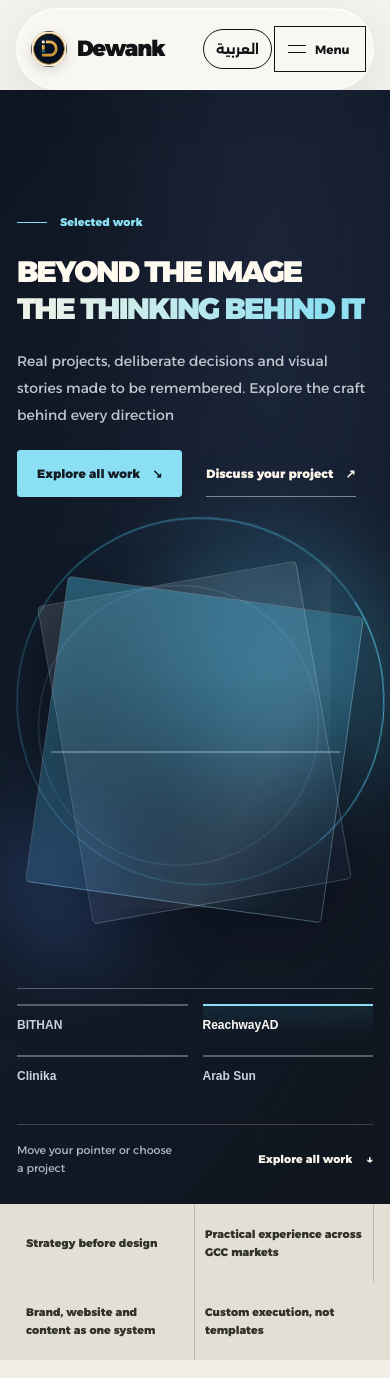
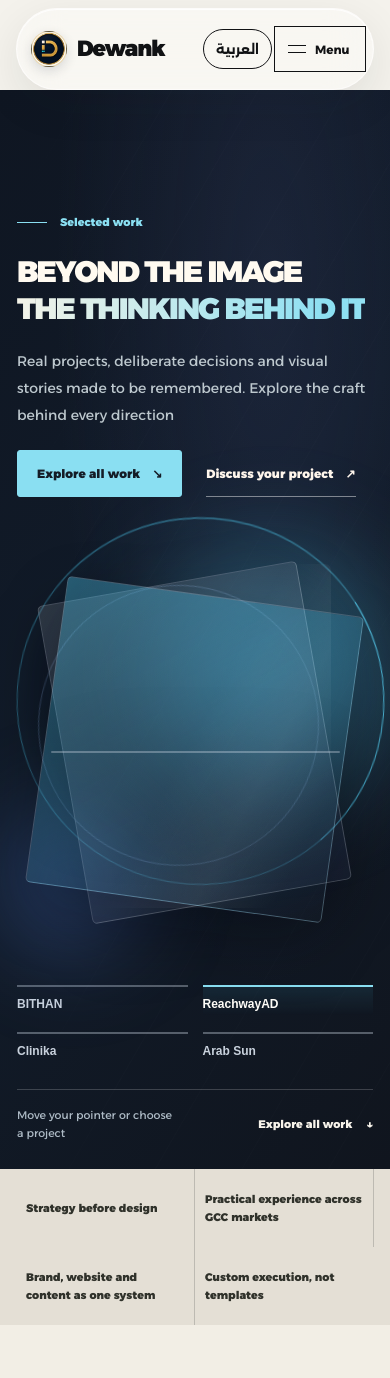
Before and after one commit to mohammedrashad2011-ui/Dewank-2026-website, a Next.js app: page /en/work in a window 390 px wide. Shown: the top 1378 px of the page. Built offline with nearby package versions, Linux system fonts and the light colour scheme.

Commit message:
Tuck four slightly smaller project tabs closer to Work hero imagery and reduce excess vertical gaps

```diff
--- a/app/(ar)/work/work-hero-refinement.css
+++ b/app/(ar)/work/work-hero-refinement.css
@@ -18,7 +18,7 @@ html body .work-cinematic .wk-cinema-visual-column{
   width:100%;
   display:flex;
   flex-direction:column;
-  gap:clamp(13px,1.9vw,26px);
+  gap:clamp(7px,.85vw,12px);
   padding-block:clamp(7px,1.1vw,20px);
 }
 html body .work-cinematic .wk-cinema-scene{
@@ -42,8 +42,8 @@ html body .work-cinematic .wk-cinema-selector{
   width:100%;
   max-width:none;
   margin-top:0;
-  padding:clamp(16px,1.8vw,24px) 0 0;
-  border-top:1px solid rgba(229,236,247,.32);
+  padding:2px 0 0;
+  border-top:0;
 }
 html body .work-cinematic .wk-cinema-selector-top{
   display:flex;
@@ -87,15 +87,15 @@ html body .work-cinematic .wk-cinema-selected-link:focus-visible{
 html body .work-cinematic .wk-cinema-selector-list{
   display:grid;
   grid-template-columns:repeat(4,minmax(0,1fr));
-  gap:clamp(9px,1.2vw,19px);
+  gap:clamp(8px,1vw,15px);
   width:100%;
 }
 html body .work-cinematic .wk-cinema-choice{
   flex-direction:column;
   gap:7px;
   min-width:0;
-  min-height:49px;
-  padding:12px 0 13px;
+  min-height:40px;
+  padding:8px 0 10px;
   border:0;
   border-top:2px solid rgba(223,234,245,.34);
   border-radius:0;
@@ -115,7 +115,7 @@ html body .work-cinematic .wk-cinema-choice.is-active{
 }
 html body .work-cinematic .wk-cinema-choice-name{
   width:100%;
-  font:850 clamp(11px,.93vw,14px)/1.55 Arial,system-ui,sans-serif;
+  font:850 clamp(10px,.82vw,12px)/1.55 Arial,system-ui,sans-serif;
   overflow-wrap:anywhere;
   text-align:start;
   color:inherit;
@@ -125,7 +125,7 @@ html body .work-cinematic .wk-cinema-choice:focus-visible{
   outline-offset:3px;
 }
 html body .work-cinematic .wk-cinema-footer{
-  margin-top:clamp(24px,3vw,39px);
+  margin-top:clamp(13px,1.7vw,24px);
 }
 @media(max-width:1100px){
   html body .work-cinematic .wk-cinema{padding-top:115px}
@@ -152,14 +152,14 @@ html body .work-cinematic .wk-cinema-footer{
 @media(max-width:480px){
   html body .work-cinematic .wk-cinema{padding:100px 17px 23px}
   html body .work-cinematic .wk-cinema-copy{padding:24px 0 12px}
-  html body .work-cinematic .wk-cinema-visual-column{gap:12px;padding-block:3px}
+  html body .work-cinematic .wk-cinema-visual-column{gap:7px;padding-block:3px}
   html body .work-cinematic .wk-cinema-scene{
     min-height:0;
     aspect-ratio:1/.96;
   }
   html body .work-cinematic .wk-cinema-selector{
     margin:0;
-    padding-top:15px;
+    padding-top:2px;
   }
   html body .work-cinematic .wk-cinema-selector-top{
     gap:7px 12px;
@@ -170,13 +170,13 @@ html body .work-cinematic .wk-cinema-footer{
     gap:7px 15px;
   }
   html body .work-cinematic .wk-cinema-choice{
-    min-height:44px;
-    padding:10px 0 11px;
+    min-height:40px;
+    padding:8px 0 9px;
   }
   html body .work-cinematic .wk-cinema-choice-name{
     font-size:12px;line-height:1.5;
   }
-  html body .work-cinematic .wk-cinema-footer{margin-top:22px}
+  html body .work-cinematic .wk-cinema-footer{margin-top:14px}
 }
 @media(prefers-reduced-motion:reduce){
   html body .work-cinematic .wk-cinema-choice,
```
